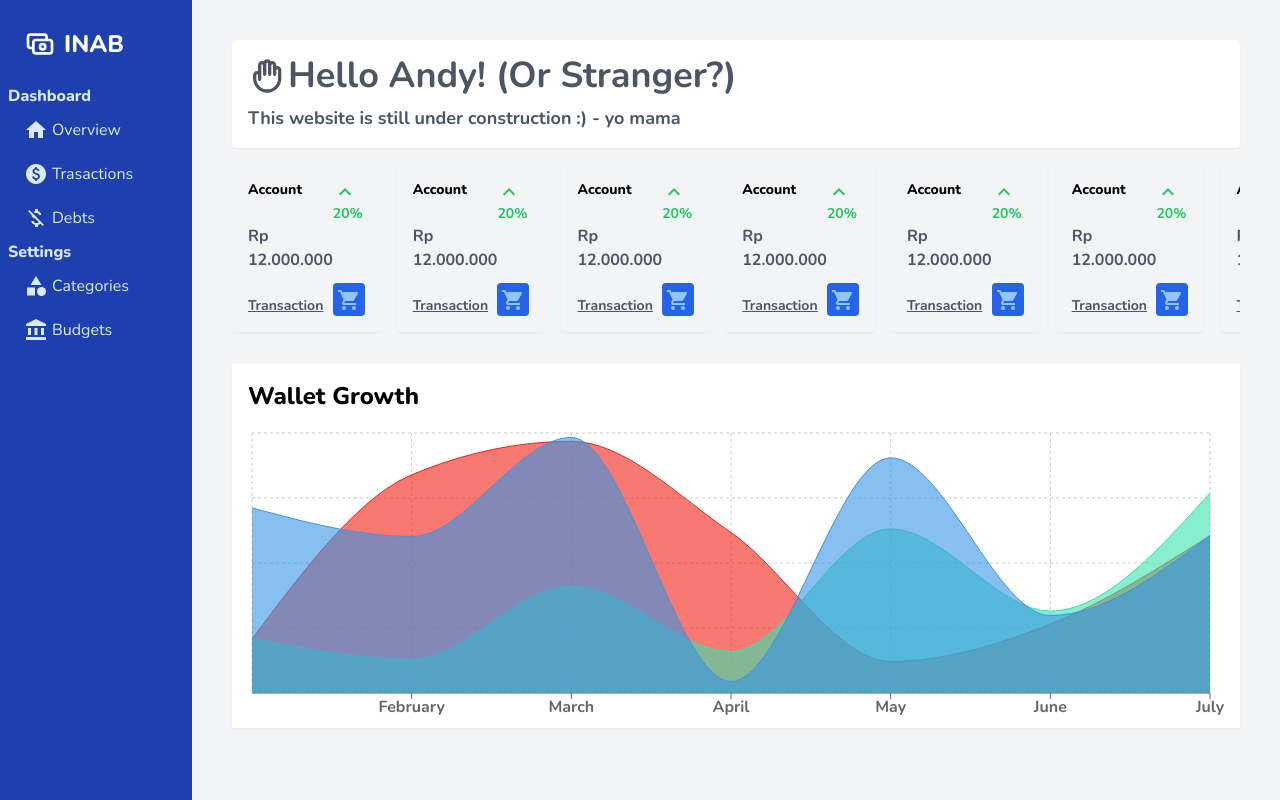
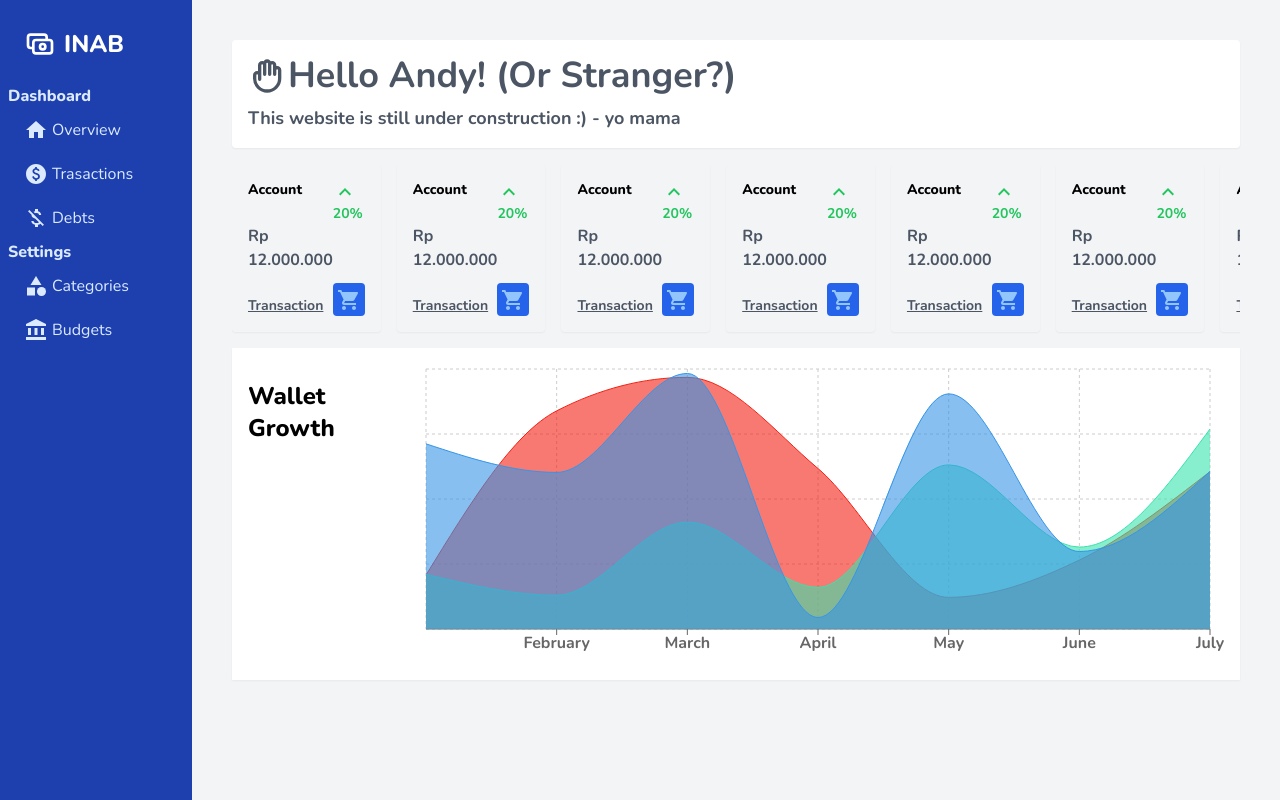
Before and after one commit to andiliewantorosusanto/INeedABudget, a React (Create React App) app: page / in a window 1280 px wide. Built offline with nearby package versions, Linux system fonts and the light colour scheme.

Commit message:
Fixing Anti Pattern

```diff
--- a/src/components/chart/Chart.jsx
+++ b/src/components/chart/Chart.jsx
@@ -49,7 +49,7 @@ export default function Chart() {
   ];
 
   return (
-    <div className='flex-1 shadow-sm bg-white'>
+    <div className='flex py-4 flex-1 shadow-sm bg-white'>
       <h3 className='p-4 font-extrabold text-2xl text-black'>
         Wallet Growth
       </h3>
--- /dev/null
+++ b/src/components/header/Header.jsx
@@ -0,0 +1,12 @@
+import Greetings from './greetings/Greetings'
+import Quotes from './quotes/Quotes'
+import React from 'react'
+
+export default function Header() {
+  return (
+    <div className="p-4 rounded space-y-2 shadow-sm bg-white">
+        <Greetings/>
+        <Quotes/>
+    </div>
+  )
+}
--- /dev/null
+++ b/src/components/header/greetings/Greetings.jsx
@@ -0,0 +1,12 @@
+import React from 'react'
+
+export default function Greetings() {
+  return (
+    <div className="text-4xl flex">
+        <svg xmlns="http://www.w3.org/2000/svg" className="h-10 w-10" fill="none" viewBox="0 0 24 24" stroke="currentColor" strokeWidth="2">
+            <path strokeLinecap="round" strokeLinejoin="round" d="M7 11.5V14m0-2.5v-6a1.5 1.5 0 113 0m-3 6a1.5 1.5 0 00-3 0v2a7.5 7.5 0 0015 0v-5a1.5 1.5 0 00-3 0m-6-3V11m0-5.5v-1a1.5 1.5 0 013 0v1m0 0V11m0-5.5a1.5 1.5 0 013 0v3m0 0V11" />
+        </svg>
+        Hello Andy! (Or Stranger?)
+    </div>
+  )
+}
--- /dev/null
+++ b/src/components/header/quotes/Quotes.jsx
@@ -0,0 +1,9 @@
+import React from 'react'
+
+export default function Quotes() {
+  return (
+    <div className="text-lg">
+        This website is still under construction :) - yo mama
+    </div>
+  )
+}
--- /dev/null
+++ b/src/components/scrollwallet/ScrollWallet.jsx
@@ -0,0 +1,20 @@
+import React from 'react'
+import ScrollContainer from 'react-indiana-drag-scroll'
+import Wallet from '../wallet/Wallet'
+
+export default function ScrollWallet() {
+  return (
+    <ScrollContainer>
+        <div className="scroll-container flex flex-[1_1_25%] py-4 space-x-4 overflow-x-hidden w-full ">
+        <Wallet />
+        <Wallet />
+        <Wallet />
+        <Wallet />
+        <Wallet />
+        <Wallet />
+        <Wallet />
+        <Wallet />
+        </div>
+    </ScrollContainer>
+  )
+}
--- a/src/components/wallet/walleticondetail/WalletIconDetail.jsx
+++ b/src/components/wallet/walleticondetail/WalletIconDetail.jsx
@@ -1,6 +1,6 @@
 import CategoryIcon from './categoryicon/CategoryIcon'
 import React from 'react'
-import StatusGrowth from './statusgrowth/statusgrowth'
+import StatusGrowth from './statusgrowth/StatusGrowth'
 
 export default function WalletIconDetail() {
   return (
--- a/src/pages/home/Home.jsx
+++ b/src/pages/home/Home.jsx
@@ -1,39 +1,16 @@
 import Chart from '../../components/chart/Chart';
+import Header from '../../components/header/Header';
 import React from 'react'
 import ScrollContainer from 'react-indiana-drag-scroll';
+import ScrollWallet from '../../components/scrollwallet/ScrollWallet';
 import Wallet from '../../components/wallet/Wallet';
 
 export default function Home() {
   return (
     <div className="home text-gray-600 ">
-        <div className="p-4 rounded space-y-2 shadow-sm bg-white">
-          <div className="text-4xl flex">
-            <svg xmlns="http://www.w3.org/2000/svg" className="h-10 w-10" fill="none" viewBox="0 0 24 24" stroke="currentColor" strokeWidth="2">
-              <path strokeLinecap="round" strokeLinejoin="round" d="M7 11.5V14m0-2.5v-6a1.5 1.5 0 113 0m-3 6a1.5 1.5 0 00-3 0v2a7.5 7.5 0 0015 0v-5a1.5 1.5 0 00-3 0m-6-3V11m0-5.5v-1a1.5 1.5 0 013 0v1m0 0V11m0-5.5a1.5 1.5 0 013 0v3m0 0V11" />
-            </svg>
-            Hello Andy! (Or Stranger?)
-          </div>
-          <div className="text-lg">
-            This website is still under construction :) - yo mama
-          </div>
-        </div>
-
-        <ScrollContainer>
-          <div className="scroll-container flex flex-[1_1_25%] py-4 space-x-4 overflow-x-hidden w-full ">
-            <Wallet />
-            <Wallet />
-            <Wallet />
-            <Wallet />
-            <Wallet />
-            <Wallet />
-            <Wallet />
-            <Wallet />
-          </div>
-        </ScrollContainer>
-
-        <div className="flex py-4">
-          <Chart />
-        </div>
+      <Header/>
+      <ScrollWallet/>
+      <Chart />
     </div>
   )
 }
```
